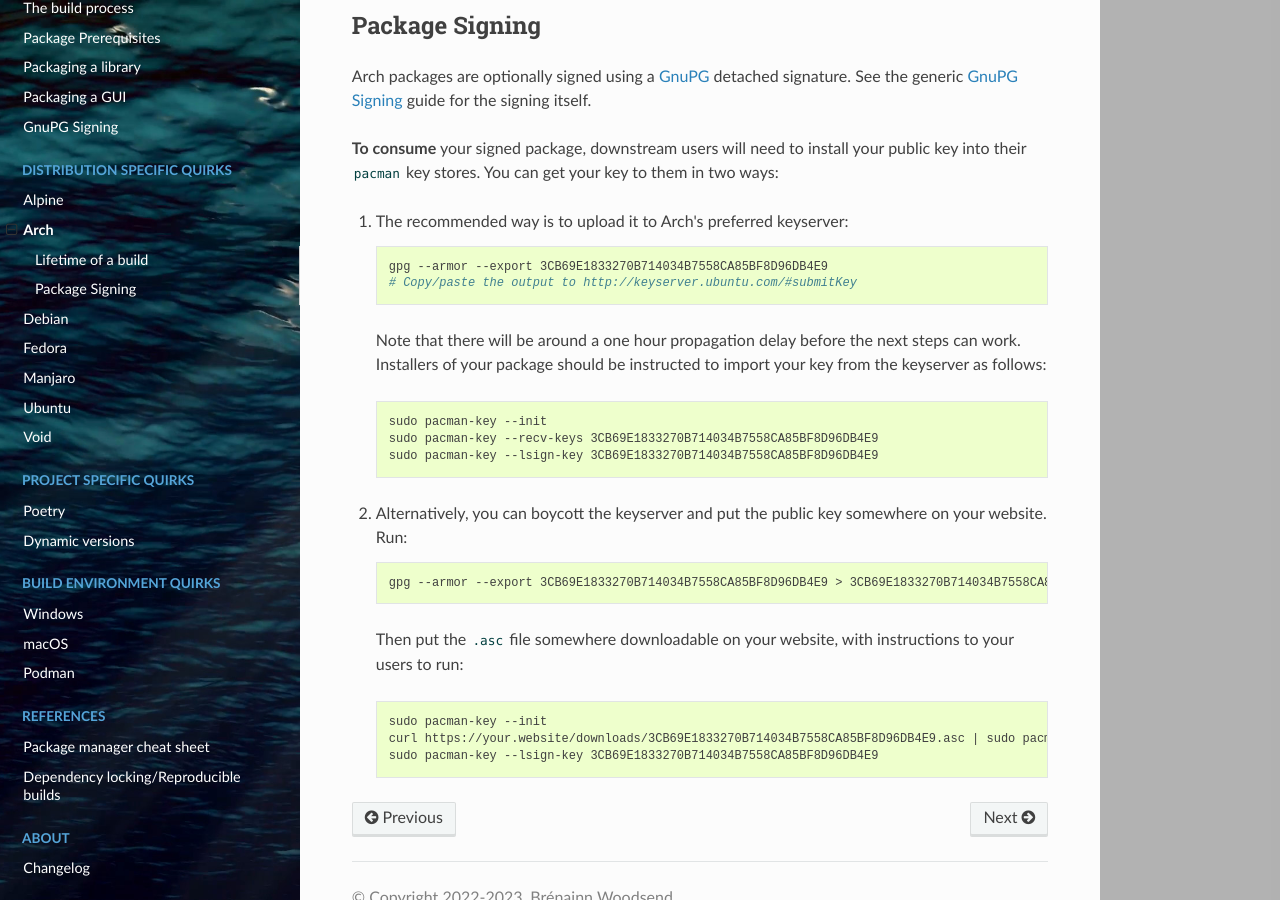
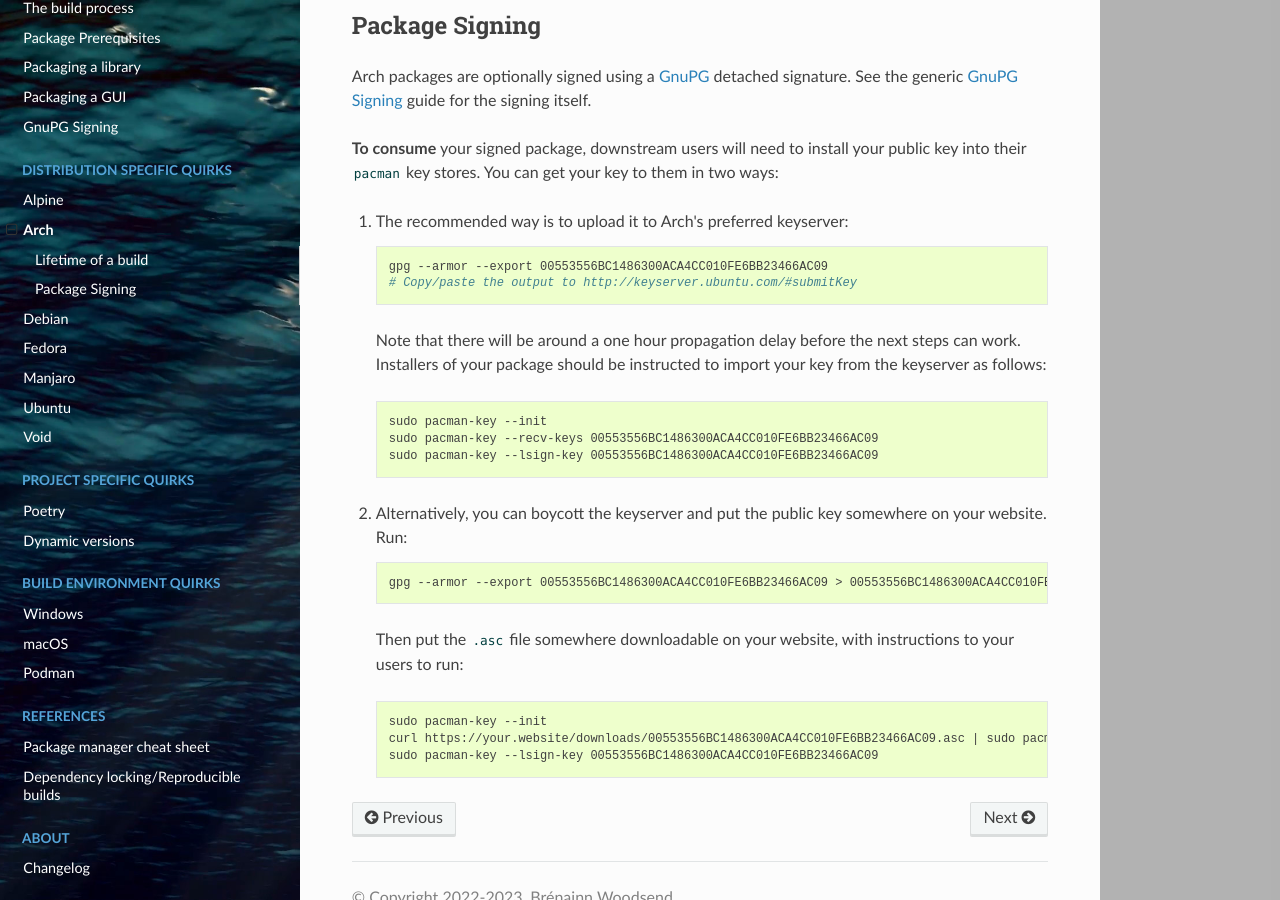
Before and after one commit to bwoodsend/polycotylus, a Sphinx documentation site: the page built from docs/source/arch.rst, in a window 1280 px wide and 900 px high, scrolled down 687 px. Built offline with Sphinx 7.4.7 and the Read the Docs theme 3.1.0, drawn with Linux system fonts in a browser that asks for light colours; pages that are not in the unit, such as notebooks, are missing from menus.

Commit message:
Update PGP key in docs

```diff
--- a/docs/source/arch.rst
+++ b/docs/source/arch.rst
@@ -47,7 +47,7 @@
 
 1. The recommended way is to upload it to Arch's preferred keyserver::
 
-    gpg --armor --export 3CB69E1833270B714034B7558CA85BF8D96DB4E9
+    gpg --armor --export 00553556BC1486300ACA4CC010FE6BB23466AC09
     # Copy/paste the output to http://keyserver.ubuntu.com/#submitKey
 
   Note that there will be around a one hour propagation delay before the next
@@ -55,17 +55,17 @@
   key from the keyserver as follows::
 
     sudo pacman-key --init
-    sudo pacman-key --recv-keys 3CB69E1833270B714034B7558CA85BF8D96DB4E9
-    sudo pacman-key --lsign-key 3CB69E1833270B714034B7558CA85BF8D96DB4E9
+    sudo pacman-key --recv-keys 00553556BC1486300ACA4CC010FE6BB23466AC09
+    sudo pacman-key --lsign-key 00553556BC1486300ACA4CC010FE6BB23466AC09
 
 2. Alternatively, you can boycott the keyserver and put the public key somewhere
    on your website. Run::
 
-    gpg --armor --export 3CB69E1833270B714034B7558CA85BF8D96DB4E9 > 3CB69E1833270B714034B7558CA85BF8D96DB4E9.asc
+    gpg --armor --export 00553556BC1486300ACA4CC010FE6BB23466AC09 > 00553556BC1486300ACA4CC010FE6BB23466AC09.asc
 
   Then put the ``.asc`` file somewhere downloadable on your website, with
   instructions to your users to run::
 
     sudo pacman-key --init
-    curl https://your.website/downloads/3CB69E1833270B714034B7558CA85BF8D96DB4E9.asc | sudo pacman-key --add -
-    sudo pacman-key --lsign-key 3CB69E1833270B714034B7558CA85BF8D96DB4E9
+    curl https://your.website/downloads/00553556BC1486300ACA4CC010FE6BB23466AC09.asc | sudo pacman-key --add -
+    sudo pacman-key --lsign-key 00553556BC1486300ACA4CC010FE6BB23466AC09
--- a/docs/source/fedora.rst
+++ b/docs/source/fedora.rst
@@ -96,13 +96,13 @@
 
 Export your public key::
 
-    gpg --armor --export 3CB69E1833270B714034B7558CA85BF8D96DB4E9 > 3CB69E1833270B714034B7558CA85BF8D96DB4E9.asc
+    gpg --armor --export 00553556BC1486300ACA4CC010FE6BB23466AC09 > 00553556BC1486300ACA4CC010FE6BB23466AC09.asc
 
 Then put the ``.asc`` file somewhere downloadable on your website. Users can
 then import the key using::
 
-    curl -O https://your.website/downloads/3CB69E1833270B714034B7558CA85BF8D96DB4E9.asc
-    sudo rpm --import 3CB69E1833270B714034B7558CA85BF8D96DB4E9.asc
+    curl -O https://your.website/downloads/00553556BC1486300ACA4CC010FE6BB23466AC09.asc
+    sudo rpm --import 00553556BC1486300ACA4CC010FE6BB23466AC09.asc
 
 They should now be able to verify your package using::
 
--- a/docs/source/gpg.rst
+++ b/docs/source/gpg.rst
@@ -28,7 +28,7 @@
 * Pass that key ID to the ``--gpg-signing-id`` flag when building (replace
   ``arch`` with whatever distribution you're building for)::
 
-    polycotylus arch --gpg-signing-id 3CB69E1833270B714034B7558CA85BF8D96DB4E9
+    polycotylus arch --gpg-signing-id 00553556BC1486300ACA4CC010FE6BB23466AC09
 
 If your GnuPG key has a password, you will be prompted to enter it during the
 build. There is currently no automation friendly way to pass the password through
```
